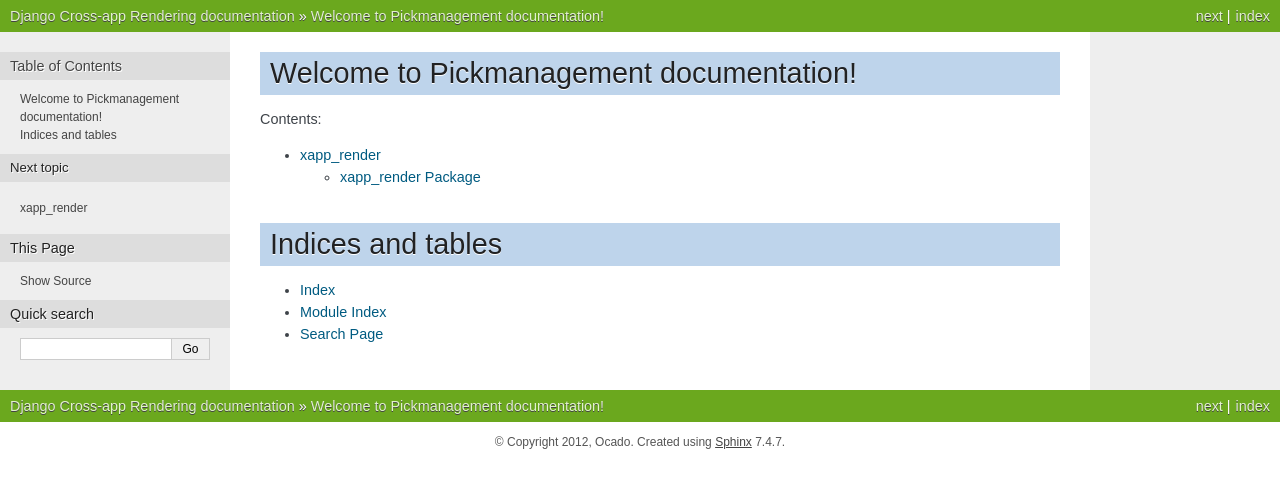
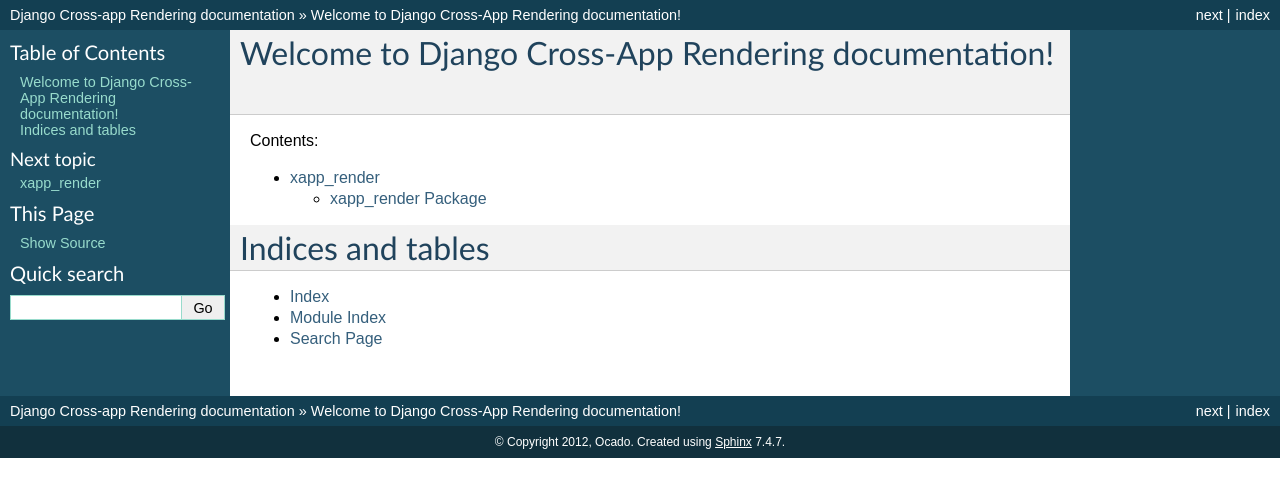
Before and after one commit to ocadotechnology/django-xapp-render, a Sphinx documentation site: the page built from docs/index.rst, in a window 1280 px wide. Shown: the top 497 px of the page. Built offline with Sphinx 7.4.7, drawn with Linux system fonts in a browser that asks for light colours; the version number could not be read and is left out.

Commit message:
Fix some docs issues

```diff
--- a/docs/conf.py
+++ b/docs/conf.py
@@ -97,7 +97,7 @@ pygments_style = 'sphinx'
 
 # The theme to use for HTML and HTML Help pages.  See the documentation for
 # a list of builtin themes.
-html_theme = 'nature'
+html_theme = 'default'
 
 # Theme options are theme-specific and customize the look and feel of a theme
 # further.  For a list of options available for each theme, see the
--- a/docs/index.rst
+++ b/docs/index.rst
@@ -3,8 +3,8 @@
    You can adapt this file completely to your liking, but it should at least
    contain the root `toctree` directive.
 
-Welcome to Pickmanagement documentation!
-========================================
+Welcome to Django Cross-App Rendering documentation!
+====================================================
 
 Contents:
 
```
